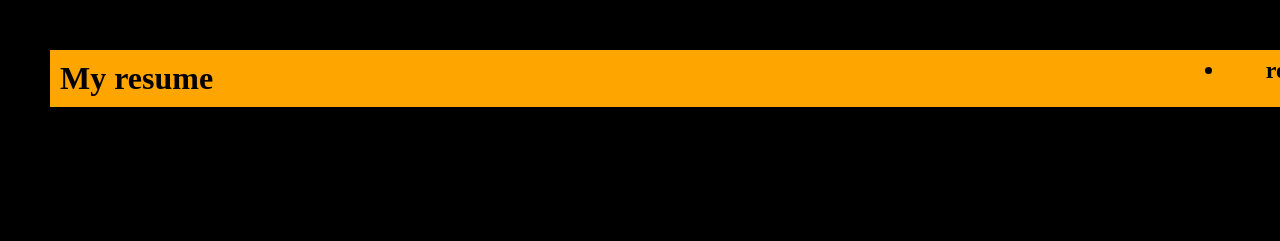
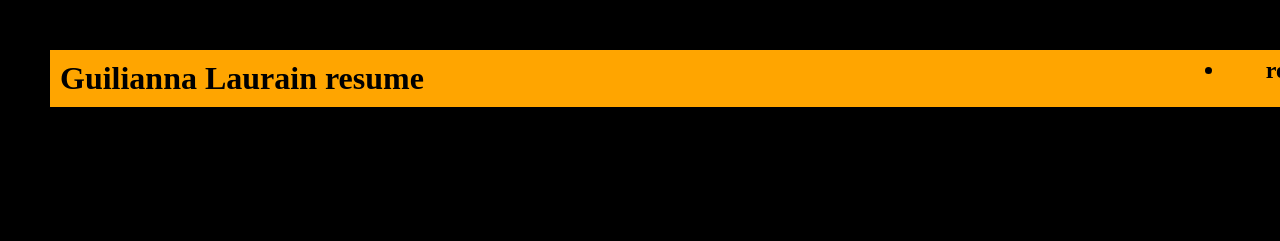
Before and after one commit to Glaur007/Portfolio, a plain HTML site: page resume.html in a window 1280 px wide. Shown: the top 241 px of the page. Drawn offline with Linux system fonts and the light colour scheme.

Commit message:
Update resume.html

```diff
--- a/resume.html
+++ b/resume.html
@@ -9,7 +9,7 @@
 		</head>
 		<body>
 	<header>
-	<h1> My resume </h1>
+	<h1> Guilianna Laurain resume </h1>
 <nav>
   <ul>
   <h2>
```
